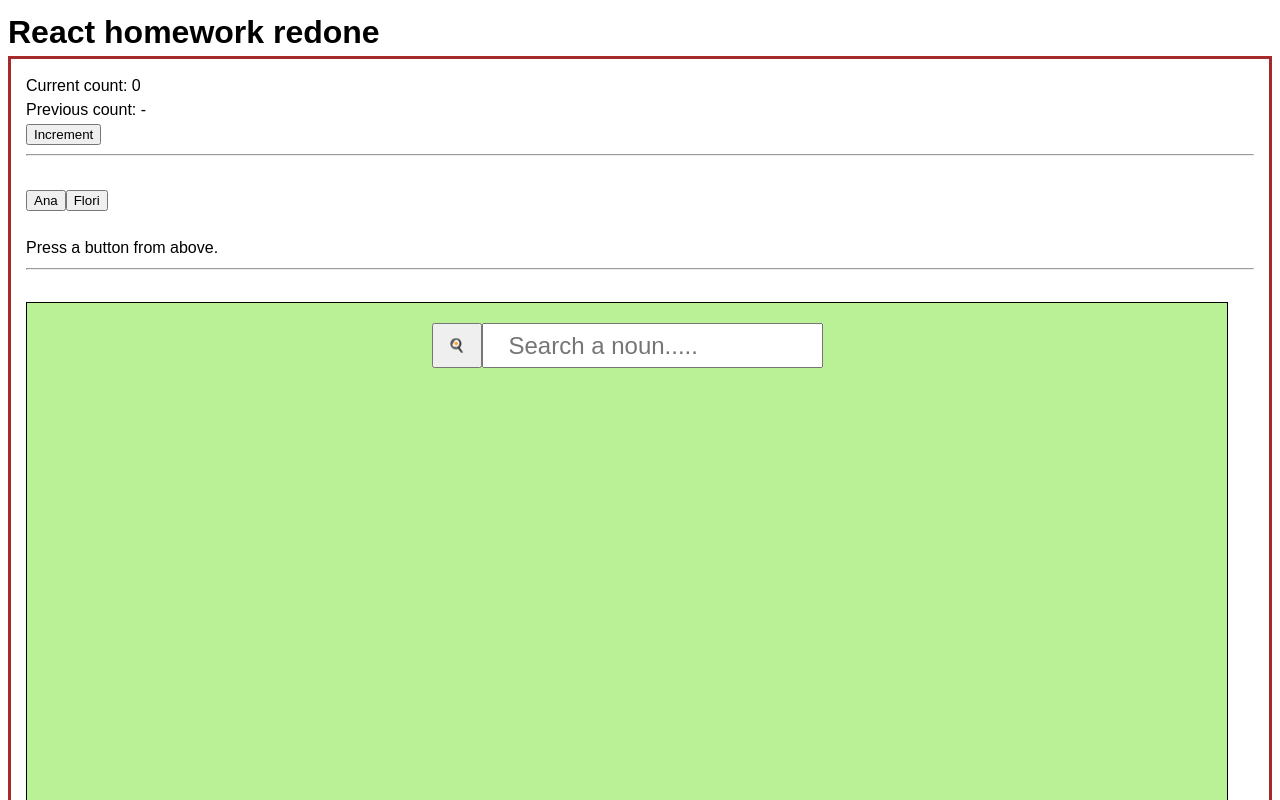
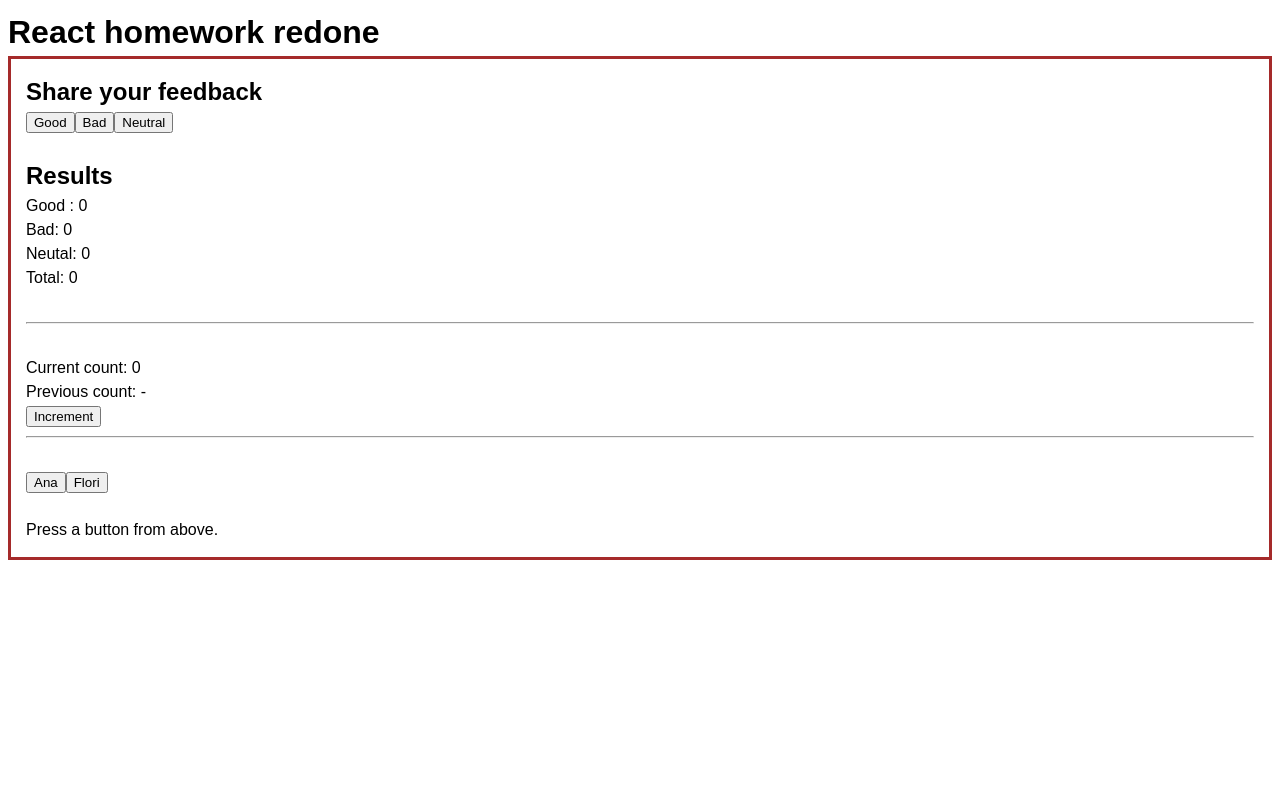
Before and after one commit to FloriGOIT/redone-hw1-react, a React (Create React App) app: page / in a window 1280 px wide. Shown: the top 800 px of the page. Built offline with nearby package versions, Linux system fonts and the light colour scheme.

Commit message:
<FuncFeedback/> done

```diff
--- a/src/components/App.jsx
+++ b/src/components/App.jsx
@@ -1,9 +1,13 @@
 
-import ImgGallery from "./home-work-3/ImgGallery";
+
 import { createContext, useContext, useState } from "react";
 import { PreferenciesSection, PreviousValueTracker } from "./test/Test2";
+import FunFeedback from "./home-work-4/FuncFeedback";
+
+
 const UserContext = createContext();
 export const useUserContect = () => useContext(UserContext);
+
 
 function App() {
 
@@ -21,6 +25,9 @@ function App() {
           padding: 15,
         }}
       >
+        <FunFeedback/>
+      <hr />
+      <br />
         <PreviousValueTracker />
         <hr />
         <br />
@@ -28,9 +35,7 @@ function App() {
           <PreferenciesSection/>
         </UserProfile>
 
-      <hr />
-      <br />
-        <ImgGallery />
+
 
 
       </div>
--- /dev/null
+++ b/src/components/home-work-4/FuncFeedback.jsx
@@ -0,0 +1,38 @@
+
+import style from './funFeedback.module.scss';
+import { useState} from 'react';
+//3 butoane, 3 span-uri +2 de prezentare a rezultatelor
+
+const FunFeedback = () => {
+
+        const [good,setGood] = useState(0);
+        const [bad, setBad] = useState(0);
+        const [neutral, setNeutral] = useState(0);
+        const handleGood = () => setGood(prevState => prevState +1 );
+        const handleBad = () => setBad(prevState => prevState +1 )
+        const handleNeutral = () => setNeutral(prevState => prevState + 1);
+        const total = good + bad+ neutral
+        const percentage = (good / total * 100).toFixed(2) ;
+
+        return (
+
+                <section className={style.feedbackFAll}>
+        <h2>Share your feedback</h2>
+                <div className={style.btnsFeedbackF}>
+                        <button type="button" name="good" onClick={handleGood}>Good</button>
+                        <button type="button" name="bad" onClick={handleBad}>Bad</button>
+                        <button type="button" name="neutral" onClick={handleNeutral}>Neutral</button>
+                        </div><br/>
+                        <h2>Results</h2>
+                <div>
+                                <span>Good : {good}</span><br/>
+                                <span>Bad: {bad}</span><br/>
+                                <span>Neutal: {neutral}</span><br/>
+                                <span>Total: {total}</span><br/>
+                                {<span style={{visibility: percentage>0 ? 'visible': 'hidden'}}>Percentage of positive feedback: {percentage} %</span>}
+                </div>
+
+  </section>)
+};
+
+export default FunFeedback;
--- /dev/null
+++ b/src/components/home-work-4/funFeedback.module.scss
@@ -0,0 +1 @@
+.feedbackFAll{border:1 px solid gray}
```
